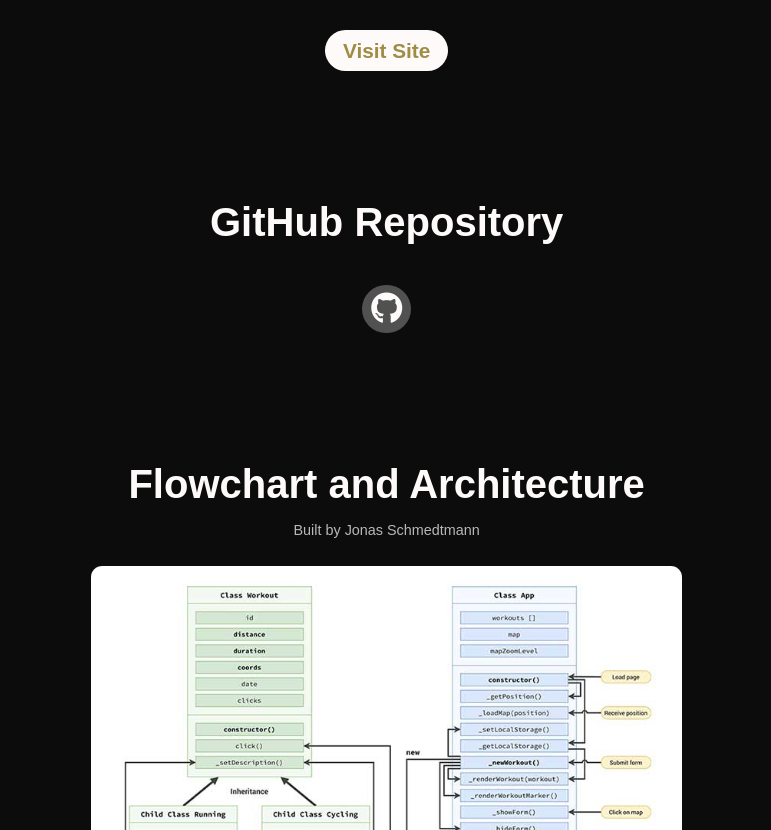
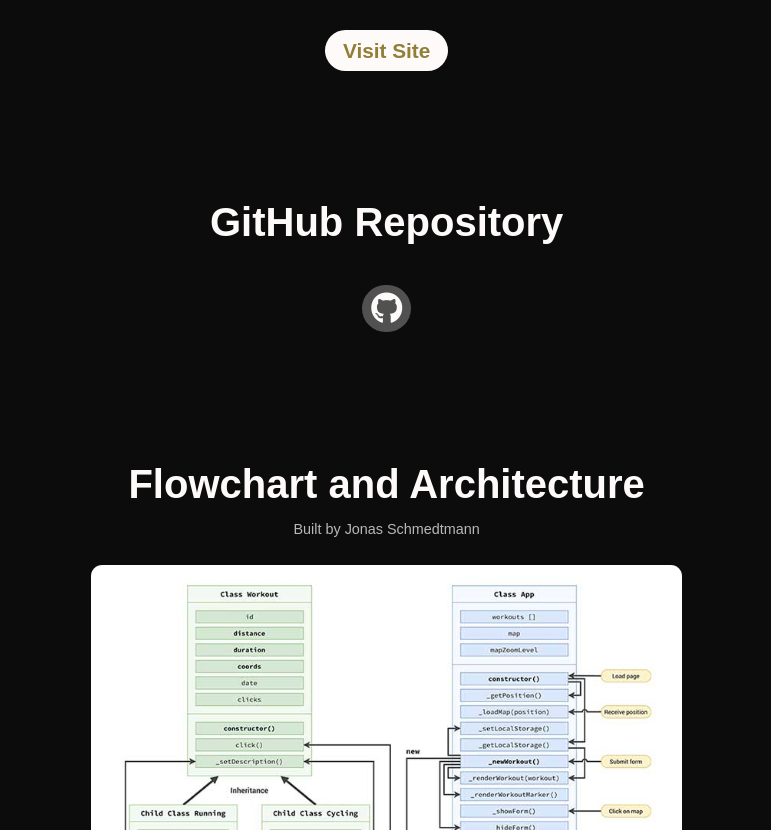
Before and after one commit to chrisMartinezDeveloper/portfolio-site, a website built with Parcel: page projects_html/mapty.html in a window 1280 px wide. Shown: the part 964-1794 px from the top of the page, without its empty margins (254-1025 px from the left). Built offline with nearby package versions, Linux system fonts and the light colour scheme.

Commit message:
Mapty Page Update

```diff
--- a/src/css/style.css
+++ b/src/css/style.css
@@ -384,7 +384,7 @@ button {
 
 .visit_site_btn {
   background-color: var(--color-offwhite);
-  color: #9f8d46;
+  color: #917f38;
   font-size: 1.3rem;
   font-weight: 600;
   border-style: none;
@@ -394,7 +394,7 @@ button {
 }
 
 .visit_site_btn:hover {
-  background-color: #9f8d46;
+  background-color: #917f38;
   color: var(--color-offwhite);
 }
 
@@ -411,11 +411,11 @@ button {
   font-size: 2rem;
   border-style: none;
   border-radius: 3rem;
-  padding: 0.4rem 0.55rem 0.3rem 0.55rem;
+  padding: 0.35rem 0.55rem 0.3rem 0.55rem;
 }
 
 .github_btn:hover {
-  background-color: #9f8d46;
+  background-color: #917f38;
 }
 
 .item_container.flowchart > h2 {
```
